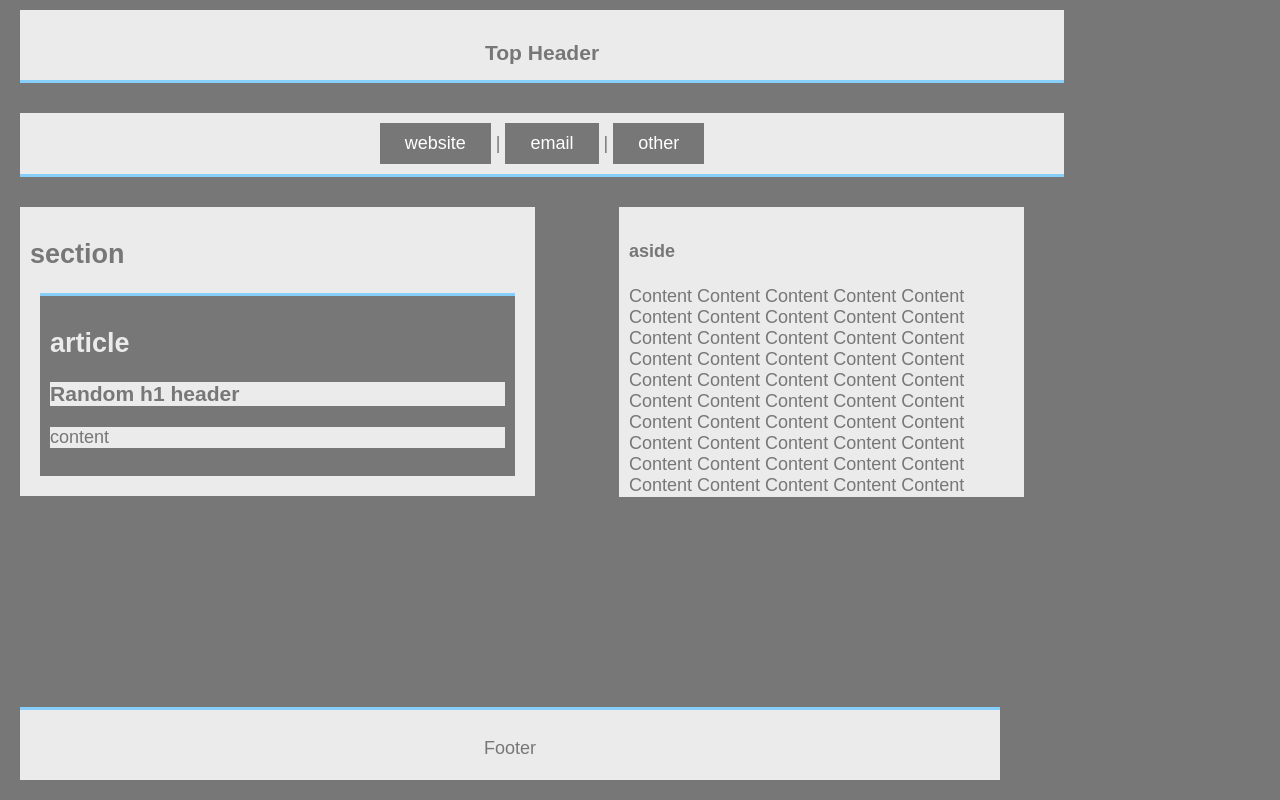
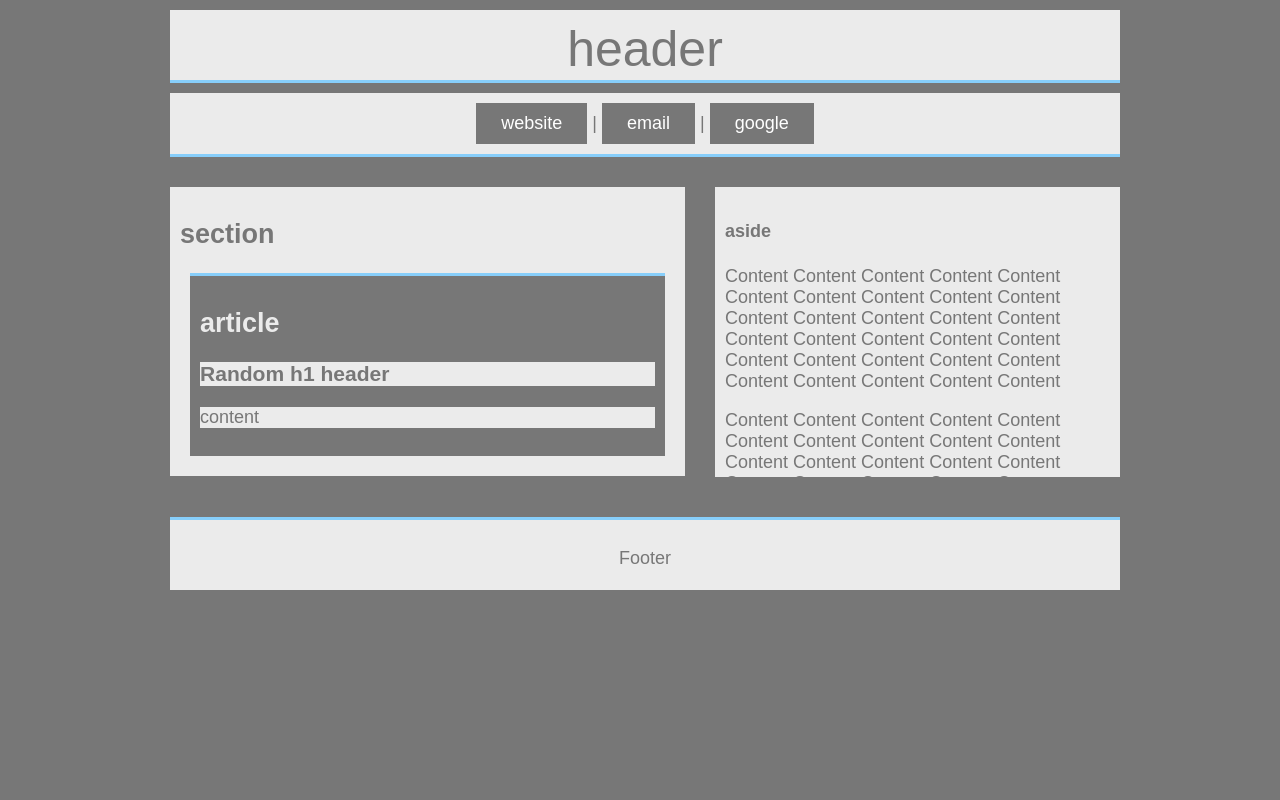
Before and after one commit to SMcGrail/HW-Wireframe, a plain HTML site: page index.html in a window 1280 px wide. Drawn offline with Linux system fonts and the light colour scheme.

Commit message:
modified padding and margins on style.css updated grammatical errors and header text size in index.html

```diff
--- a/index.html
+++ b/index.html
@@ -10,15 +10,17 @@
 </head>
 
 <body>
+    <div class="wrapper">
+
         <div class="header">
-        <h3>Top Header</h3>
+            <p id="pHeader">header</p>
         </div>
 
         <div class="nav">
             <nav>
                 <a href="#">website</a> |
                 <a href="mailto:mcgrail.shauna@gmail.com?Subject=Hello%20there" target="_top">email</a> |
-            <a href="#">other</a>
+                <a href="https://www.google.com" target=_blank>google</a>
             </nav>
         </div>
 
@@ -36,13 +38,20 @@
         <div class="aside">
             <aside>
                 <h4>aside</h4>
-            <p>Content Content Content Content Content Content Content Content Content Content Content Content Content
-                Content Content Content Content Content Content Content Content Content Content Content Content Content
-                Content Content Content Content Content Content Content Content Content Content Content Content Content
-                Content Content Content Content Content Content Content Content Content Content Content Content Content
-                Content Content Content Content Content Content Content Content Content Content Content Content Content
-                Content Content Content Content Content Content Content Content Content Content Content Content Content
-                Content Content Content Content Content Content Content Content Content Content Content Content Content
+                <p>Content Content Content Content Content Content Content Content Content Content Content Content
+                    Content
+                    Content Content Content Content Content Content Content Content Content Content Content Content
+                    Content
+                    Content Content Content Content</p>
+                <p>Content Content Content Content Content Content Content Content Content
+                    Content Content Content Content Content Content Content Content Content Content Content Content
+                    Content
+                    Content Content Content Content Content Content Content Content Content Content Content Content
+                    Content
+                    Content Content Content Content Content Content Content Content Content Content Content Content
+                    Content
+                    Content Content Content Content Content</p>
+                <p>Content Content Content Content Content Content Content Content
                     Content Content Content Content v</p>
             </aside>
         </div>
@@ -50,6 +59,8 @@
         <div class="footer">
             <p>Footer</p>
         </div>
+
+    </div>
 </body>
 
 </html>
--- a/style.css
+++ b/style.css
@@ -2,17 +2,19 @@ body {
     font-family: 'Arial', 'Helvetica Neue', Helvetica, sans-serif;
     color: #777;
     background-color: #777;
-    width: 1024px;
+    width: 960px;
     font-size: 18px;
-    margin: 10px;
+    margin: auto;
+
 }
 
 .header {
     position: static;
+    display: inline-block;
     left: 0;
     top: 0;
     height: 50px;
-    width: 100%;
+    width: 930px;
     padding: 10px;
     margin: 10px;
     background-color:#ebebeb;
@@ -26,12 +28,18 @@ body {
     border-color:lightskyblue;
  }
 
+ #pHeader {
+     font-size: 50px;
+     margin: 0;
+     padding: 0;
+ }
+
 .nav {
     position: relative;
-    top: 20px;
-    width: 100%;
+    width: 930px;
     left: 0;
     margin: 10px;
+    margin-top: 0;
     padding: 10px;
     background-color: #ebebeb;
     border-bottom-width: 3px;
@@ -57,20 +65,16 @@ a:hover, a:active {
     background-color: lightskyblue;
 }
 
+
 .container {
     position: relative;
-    top: 30px;
+    top: 10px;
+    width: 495px;
     float: left;
     padding: 10px;
     margin: 10px;
     background-color:#ebebeb;
 }
-
-#section1 {
-    width: 495px;
-
-}
-
 
 #article1 {
     background-color: #777;
@@ -96,26 +100,36 @@ a:hover, a:active {
     color: #777;
 }
 
+
 .aside {
     position: relative;
-    top: 30px;
+    float: right;
     width: 385px;
+    top: 10px;
     height: 270px;
-    float: right;
     background-color:#ebebeb;
     padding: 10px;
-    margin: 10px;
+    margin-top:10px;
+    margin-bottom: 10px;
     overflow: scroll;
 }
 
+.clearfix::after {
+    content: "";
+    clear: both;
+    display: table;
+  }
+
 .footer {
-    position: fixed;
+    position: relative;
+    display: inline-block;
     left: 0;
     bottom: 0;
+    top: 30px;
     height: 50px;
-    width: 75%;
+    width: 930px;
+    margin: 10px;
     padding: 10px;
-    margin: 20px;
     background-color:#ebebeb;
     color: #777;
     text-align: center;
```
Lines whose indentation alone changed are shown as unchanged.
